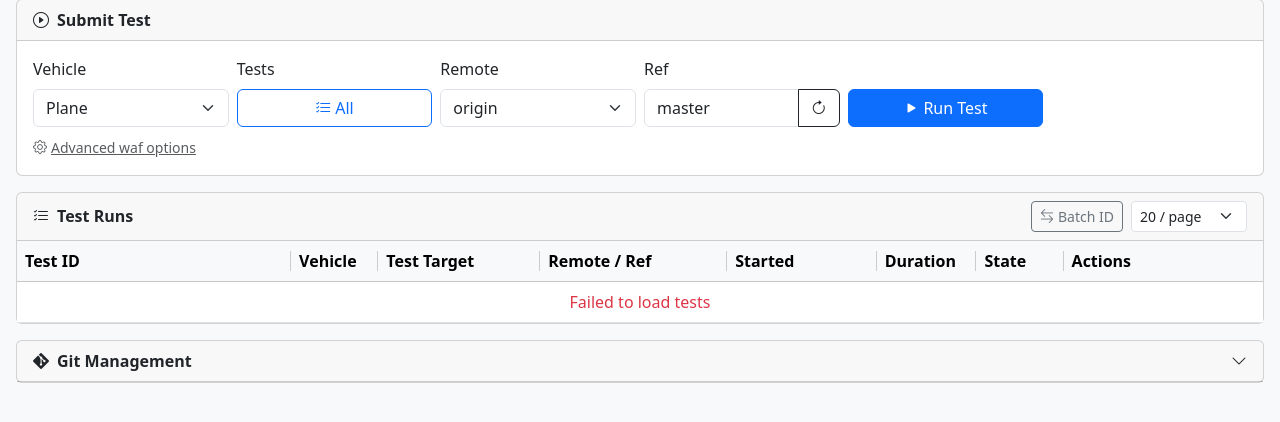
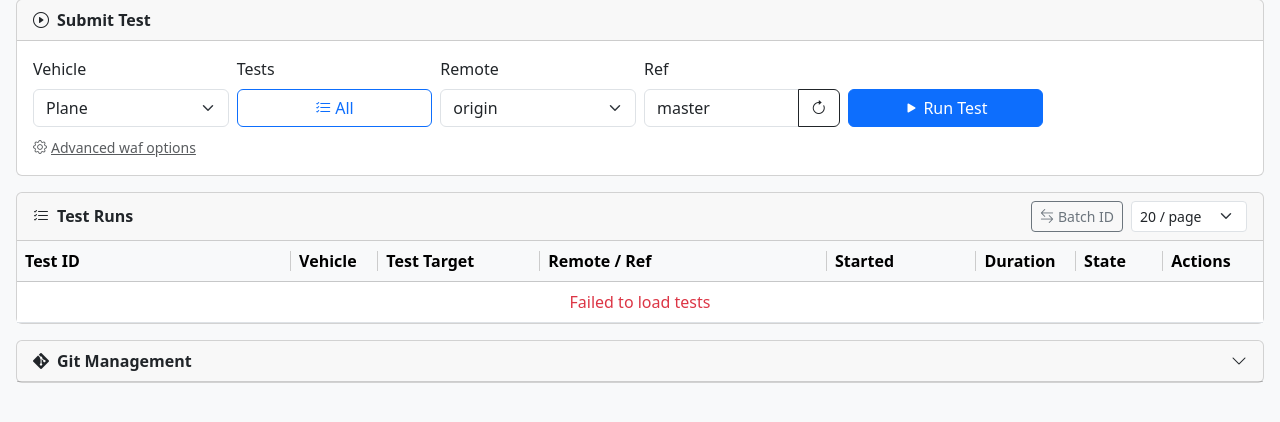
Before and after one commit to jack7169/ardupilot-unraid, a Python web app: template docker/admin/templates/autotest.html in a window 1280 px wide. Shown: the part 193-615 px from the top of the page. Run offline with Jinja, Linux system fonts and the light colour scheme; the template is opened without the code that fills it, so the values that code supplies are empty; some libraries are stand-ins or nearby versions.

Commit message:
Halve Actions column width (16%→8%), give space to Remote/Ref (15%→23%)
Co-Authored-By: Claude Opus 4.6 (1M context) <noreply@anthropic.com>

```diff
--- a/docker/admin/templates/autotest.html
+++ b/docker/admin/templates/autotest.html
@@ -185,11 +185,11 @@
                             <col style="width:22%">
                             <col style="width:7%">
                             <col style="width:13%">
-                            <col style="width:15%">
+                            <col style="width:23%">
                             <col style="width:12%">
                             <col style="width:8%">
                             <col style="width:7%">
-                            <col style="width:16%">
+                            <col style="width:8%">
                         </colgroup>
                         <thead class="table-light">
                             <tr>
```
